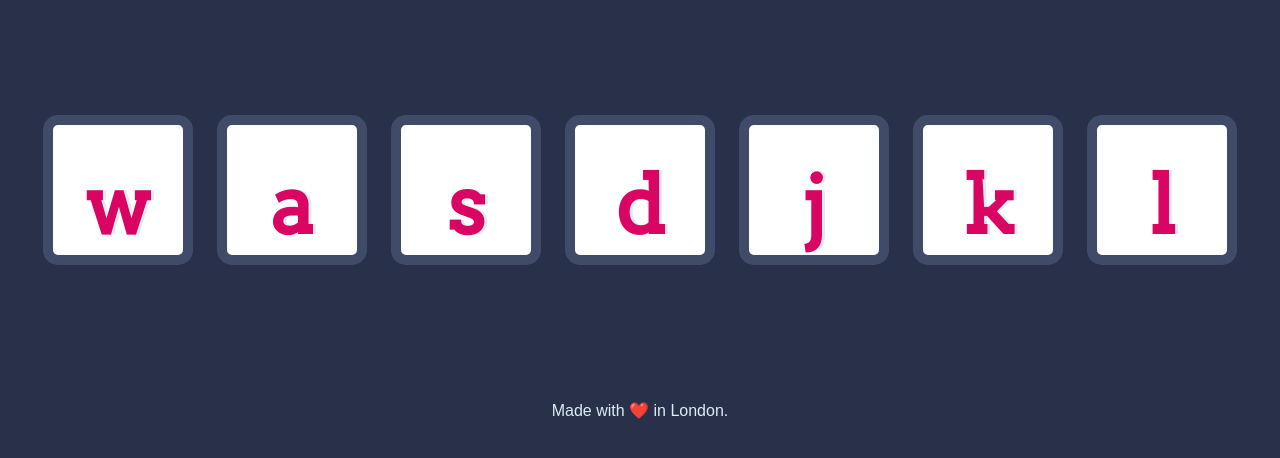
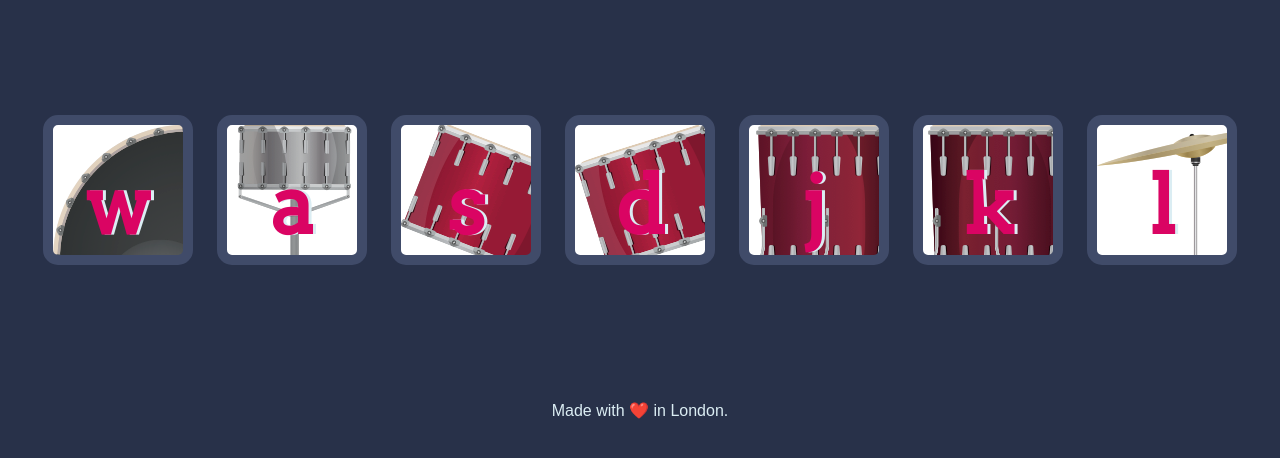
Before and after one commit to ssankreacha/musical-website-drum-kit-dom, a plain HTML site: page index.html in a window 1280 px wide. Shown: the part 174-632 px from the top of the page. Drawn offline with Linux system fonts and the light colour scheme.

Commit message:
Update styles.css

```diff
--- a/styles.css
+++ b/styles.css
@@ -17,31 +17,31 @@ footer {
 }
 
 .w {
-  background-image: url("./images/kick.png");
+  background-image: url("./kick.png");
 }
 
 .a {
-  background-image: url("./images/snare.png");
+  background-image: url("./snare.png");
 }
 
 .s {
-  background-image: url("./images/tom1.png");
+  background-image: url("./tom1.png");
 }
 
 .d {
-  background-image: url("./images/tom2.png");
+  background-image: url("./tom2.png");
 }
 
 .j {
-  background-image: url("./images/tom3.png");
+  background-image: url("./tom3.png");
 }
 
 .k {
-  background-image: url("./images/tom4.png");
+  background-image: url("./tom4.png");
 }
 
 .l {
-  background-image: url("./images/crash.png");
+  background-image: url("./crash.png");
 }
 
 .set {
```
